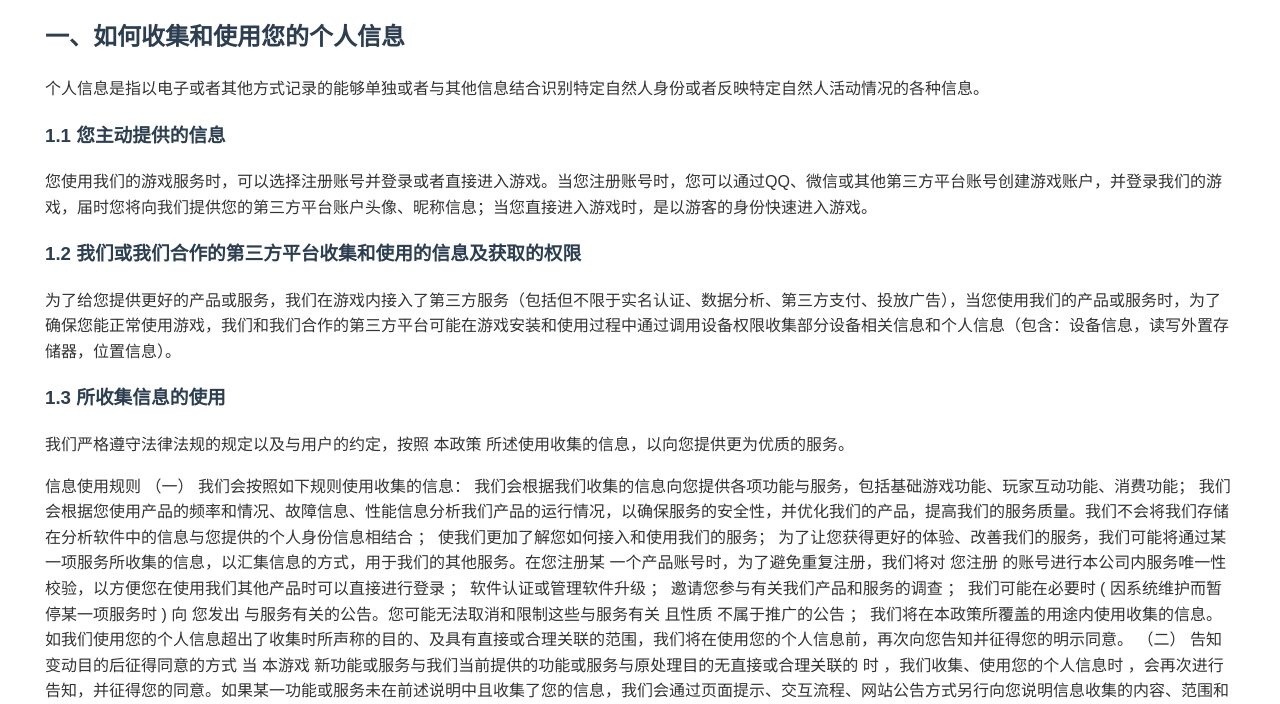
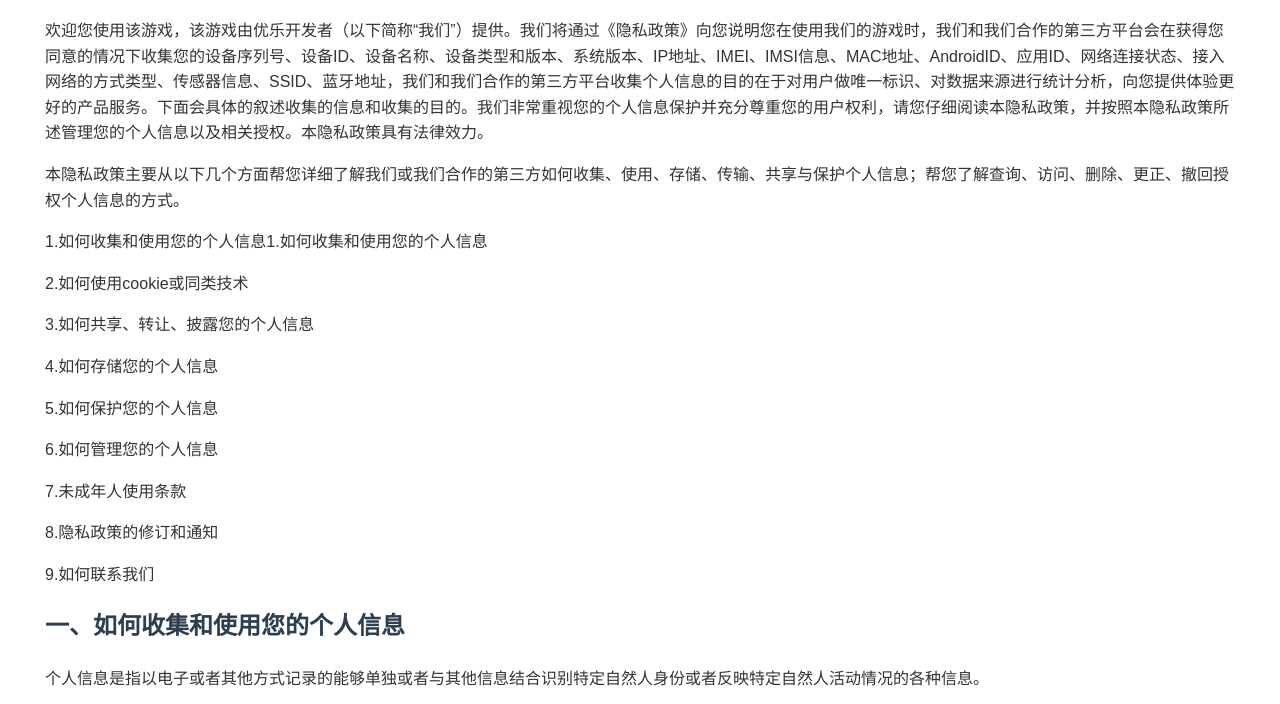
Before and after one commit to youle0126/youle0126.github.io.privacy, a plain HTML site: page index.html in a window 1280 px wide. Shown: the part 96-800 px from the top of the page. Drawn offline with Linux system fonts and the light colour scheme.

Commit message:
Update index.html
Signed-off-by: youle0126 <yourle0126@outlook.com>

```diff
--- a/index.html
+++ b/index.html
@@ -49,6 +49,20 @@
 </head>
 <body>
     <h1>隐私政策</h1>
+    <div class===="section">
+        <p>欢迎您使用该游戏，该游戏由优乐开发者（以下简称“我们”）提供。我们将通过《隐私政策》向您说明您在使用我们的游戏时，我们和我们合作的第三方平台会在获得您同意的情况下收集您的设备序列号、设备ID、设备名称、设备类型和版本、系统版本、IP地址、IMEI、IMSI信息、MAC地址、AndroidID、应用ID、网络连接状态、接入网络的方式类型、传感器信息、SSID、蓝牙地址，我们和我们合作的第三方平台收集个人信息的目的在于对用户做唯一标识、对数据来源进行统计分析，向您提供体验更好的产品服务。下面会具体的叙述收集的信息和收集的目的。我们非常重视您的个人信息保护并充分尊重您的用户权利，请您仔细阅读本隐私政策，并按照本隐私政策所述管理您的个人信息以及相关授权。本隐私政策具有法律效力。</p>
+        <p>本隐私政策主要从以下几个方面帮您详细了解我们或我们合作的第三方如何收集、使用、存储、传输、共享与保护个人信息；帮您了解查询、访问、删除、更正、撤回授权个人信息的方式。</p>
+        <p>1.如何收集和使用您的个人信息1.如何收集和使用您的个人信息</p>
+        <p>2.如何使用cookie或同类技术</p>
+        <p>3.如何共享、转让、披露您的个人信息</p>
+        <p>4.如何存储您的个人信息</p>
+        <p>5.如何保护您的个人信息</p>
+        <p>6.如何管理您的个人信息</p>
+        <p>7.未成年人使用条款</p>
+        <p>8.隐私政策的修订和通知</p>
+        <p>9.如何联系我们</p>
+    </div>
+
     <div class="section">
         <h2>一、如何收集和使用您的个人信息</h2>
         <p>个人信息是指以电子或者其他方式记录的能够单独或者与其他信息结合识别特定自然人身份或者反映特定自然人活动情况的各种信息。</p>
```
